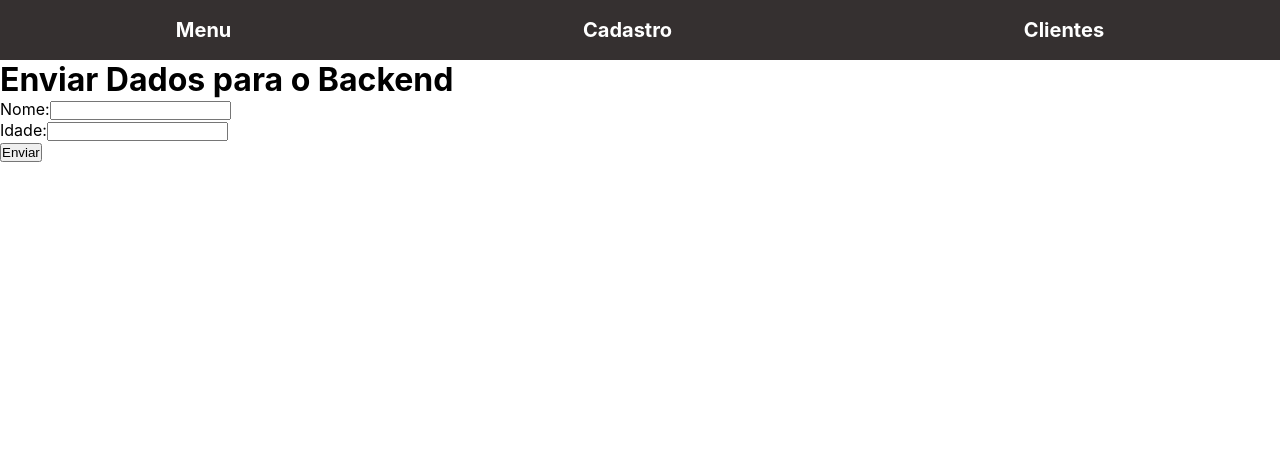
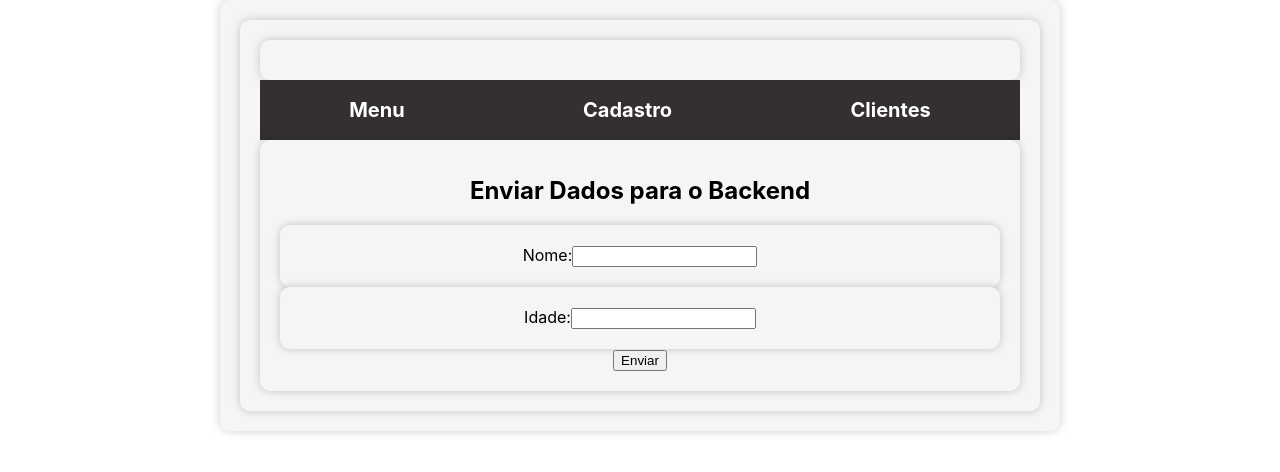
Before and after one commit to JPandini/CIMA-painel_de_controle, a React (Create React App) app: page /cadastro in a window 1280 px wide. Shown: the top 472 px of the page. Built offline with nearby package versions, Linux system fonts and the light colour scheme.

Commit message:
Update style.css

```diff
--- a/src/pages/Listar/style.css
+++ b/src/pages/Listar/style.css
@@ -1,33 +1,63 @@
-*{
-    box-sizing: border-box;
+/* style.css */
+
+/* Estilo para o contêiner principal */
+div {
+    text-align: center;
+    background-color: #f5f5f5;
+    padding: 20px;
+    border-radius: 10px;
+    box-shadow: 0px 0px 10px rgba(0, 0, 0, 0.2);
+    max-width: 800px;
+    margin: 0 auto;
+  }
+
+  /* Estilo para o título da lista de clientes */
+  h1 {
+    font-size: 24px;
+    margin-bottom: 20px;
+  }
+
+  /* Estilo para cada item da lista de clientes */
+  ul {
+    list-style-type: none;
     padding: 0;
-    margin: 0;
-}
+  }
 
-.nome{
-    margin-bottom: 20px;
-    margin-top: 30px;
+  /* Estilo para cada item da lista de clientes */
+  article {
+    display: flex;
+    align-items: center;
+    justify-content: space-between;
+    background-color: #fff;
+    border-radius: 5px;
+    margin: 10px 0;
+    padding: 10px;
+    box-shadow: 0px 0px 5px rgba(0, 0, 0, 0.1);
+  }
+
+  /* Estilo para o nome do cliente */
+  .nome {
     font-size: 18px;
-}
+    font-weight: bold;
+  }
 
-.link-update{
-    padding-right: 10px ;
+  /* Estilo para os links de Update e Delete */
+  .link-update,
+  .link-delete {
     text-decoration: none;
-    color: white;
-    cursor: pointer;
-    background-color: rgb(46, 43, 43);
-    padding: 9px;
-    margin: 10px;
-    border-radius: 12px ;
-}
+    padding: 5px 10px;
+    border-radius: 5px;
+    margin-left: 10px;
+    color: #fff;
+    font-weight: bold;
+  }
 
+  /* Estilo para o link de Update */
+  .link-update {
+    background-color: #007bff;
+  }
 
-.link-delete{
-    text-decoration: none;
-    color: white;
-    cursor: pointer;
-    background-color: rgb(46, 43, 43);
-    padding: 9px;
-    margin: 10px;
-    border-radius: 12px ;
-}
+  /* Estilo para o link de Delete */
+  .link-delete {
+    background-color: #dc3545;
+  }
```
